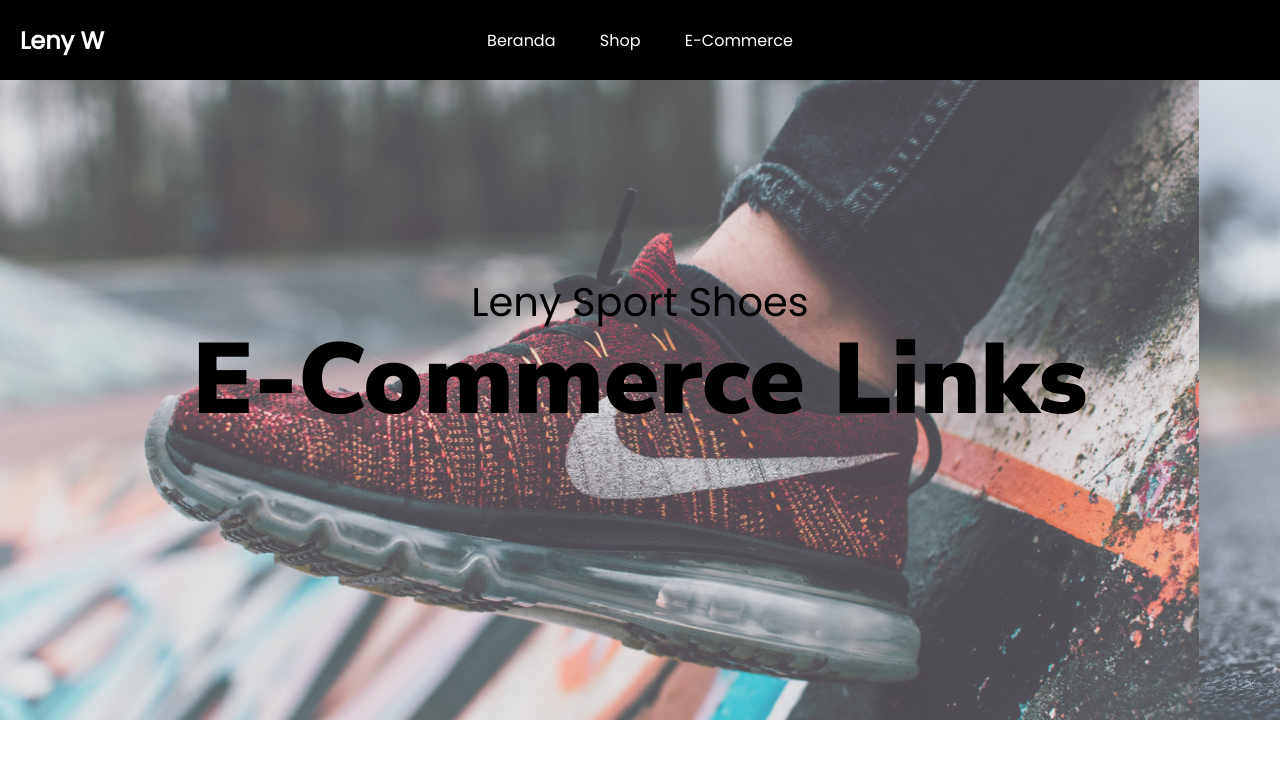
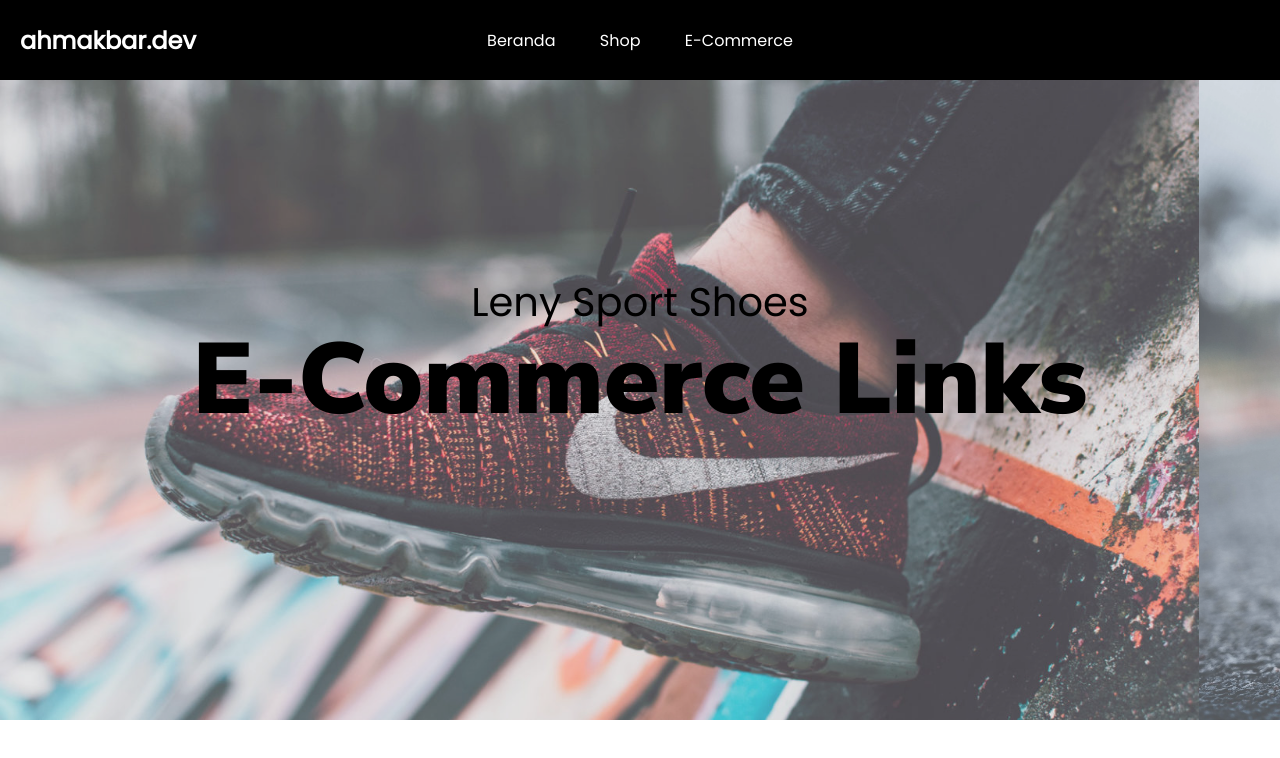
Before and after one commit to ahmakbar/Neki-Sport-Shoes, a plain HTML site: page e-commerce.html in a window 1280 px wide. Drawn offline with nearby package versions, Linux system fonts and the light colour scheme; a web font is replaced by a local one.

Commit message:
Update e-commerce.html

```diff
--- a/e-commerce.html
+++ b/e-commerce.html
@@ -4,7 +4,7 @@
     <meta charset="UTF-8">
     <meta http-equiv="X-UA-Compatible" content="IE=edge">
     <meta name="viewport" content="width=device-width, initial-scale=1.0">
-    <title>Website Leny Wulansari</title>
+    <title>ahmakbar.dev</title>
     <link rel="preconnect" href="https://fonts.googleapis.com">
     <link rel="preconnect" href="https://fonts.gstatic.com" crossorigin>
     <link href="https://fonts.googleapis.com/css2?family=Poppins&display=swap" rel="stylesheet">
@@ -25,7 +25,7 @@
       </div>
     <nav>
         <div class="navbox">
-            <div class="logo"><a href=""><h2>Leny W</h2></a></div>
+            <div class="logo"><a href=""><h2>ahmakbar.dev</h2></a></div>
             <div class="nav-items">
                 <ul>
                     <li><a href="index.html">Beranda</a></li>
@@ -83,7 +83,7 @@
 
     </div>
     <div class="created">
-        <a href="">Created By Leny Wulan Sari</a>
+        <a href="https://lynk.id/ahmakbar.dev">Created By ahmakbar.dev</a>
     </div>
     <script src="https://cdnjs.cloudflare.com/ajax/libs/jquery/3.6.4/jquery.min.js" integrity="sha512-pumBsjNRGGqkPzKHndZMaAG+bir374sORyzM3uulLV14lN5LyykqNk8eEeUlUkB3U0M4FApyaHraT65ihJhDpQ==" crossorigin="anonymous" referrerpolicy="no-referrer"></script>
     <script src="app.js"></script>
```
